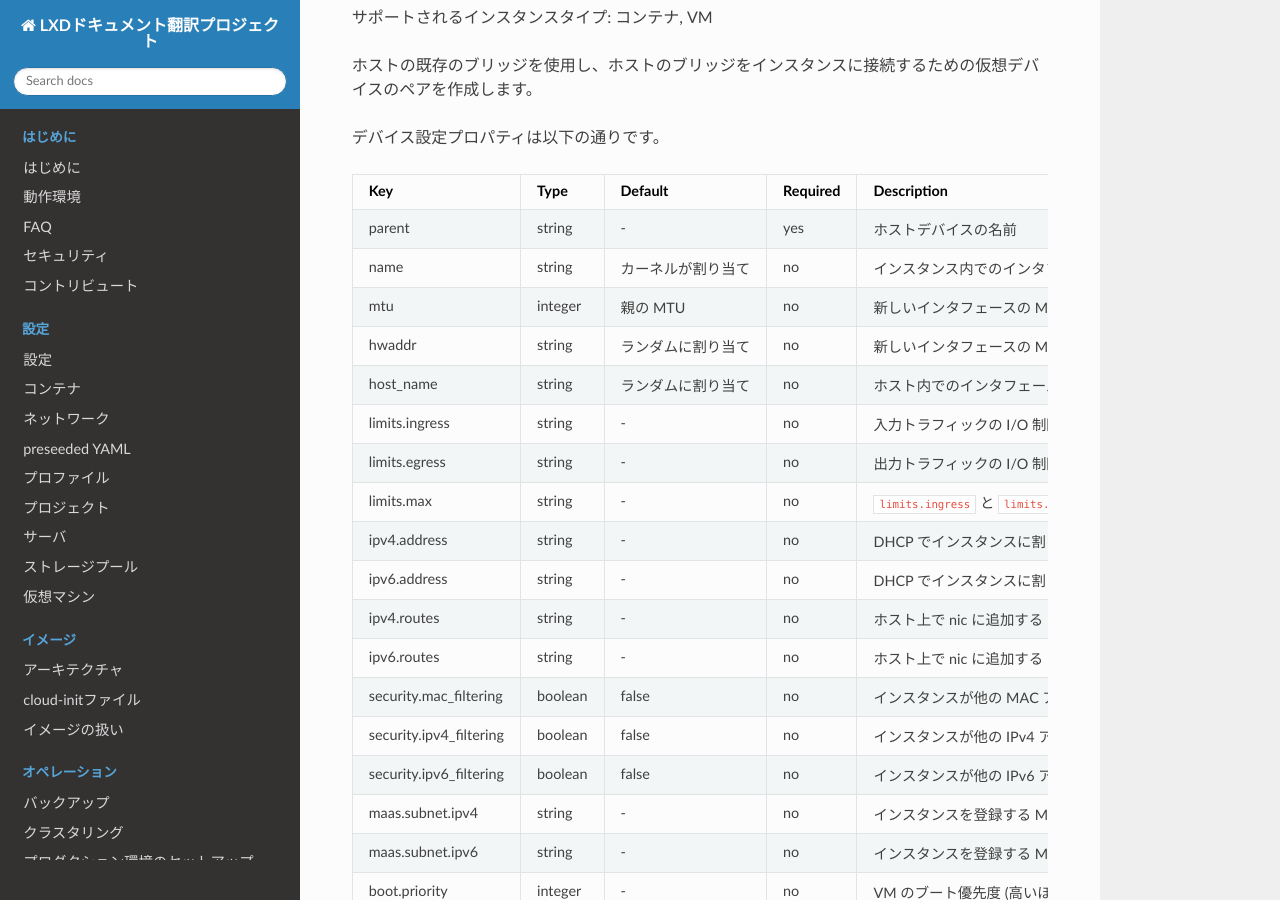
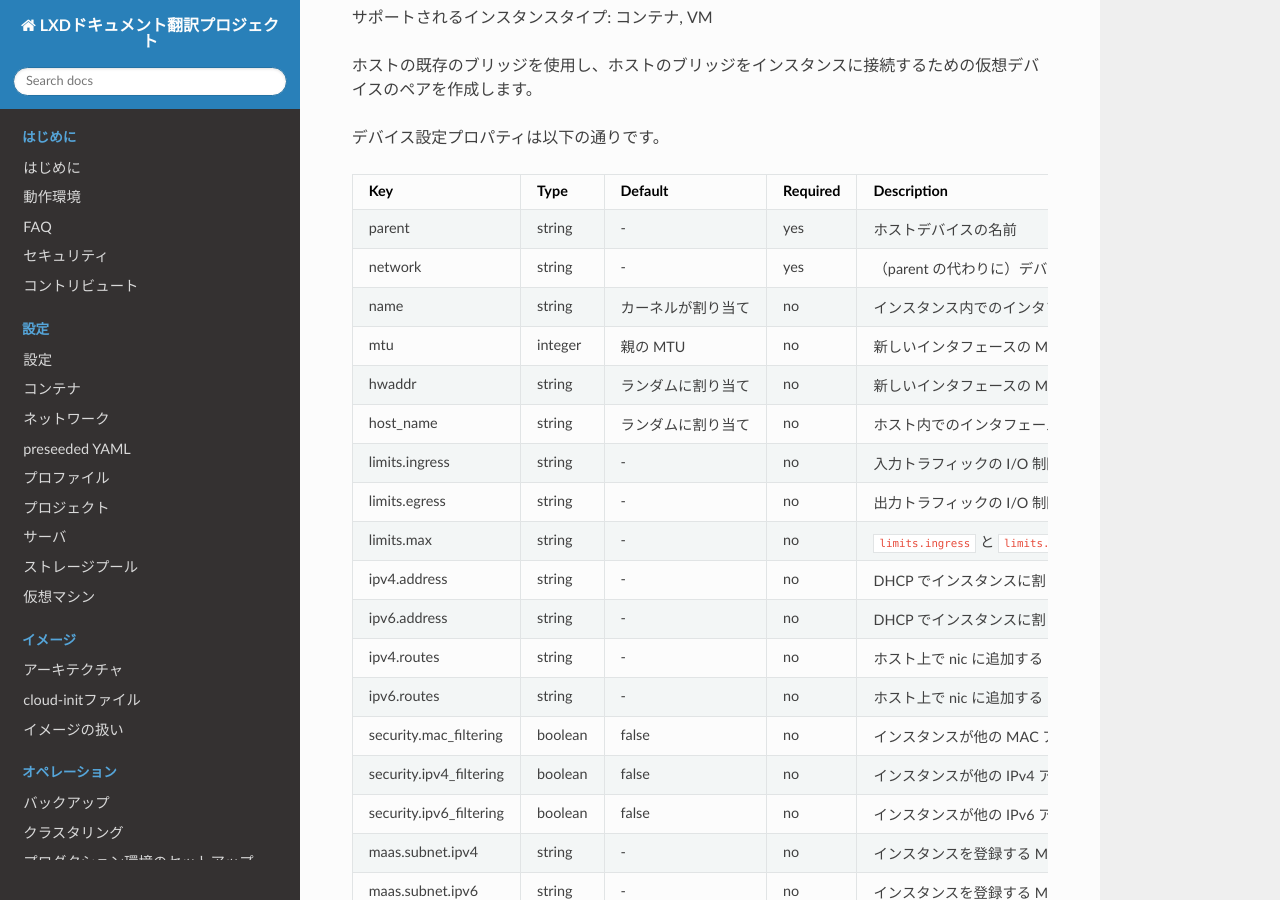
Before and after one commit to lxc-jp/lxd-ja, an MkDocs documentation site: the page built from doc/instances.md, in a window 1280 px wide and 900 px high, scrolled down 8686 px. Built offline with MkDocs 1.6.1, drawn with Linux system fonts in a browser that asks for light colours; nearby versions of some CDN libraries; old or Windows-style settings are respelled for this version of MkDocs.

Commit message:
Update instances to upstream at 2020-02-13
Signed-off-by: Hiroaki Nakamura <hnakamur@gmail.com>

```diff
--- a/doc/instances.md
+++ b/doc/instances.md
@@ -426,6 +426,7 @@ Device configuration properties:
 Key                      | Type      | Default           | Required  | Description
 :--                      | :--       | :--               | :--       | :--
 parent                   | string    | -                 | yes       | ホストデバイスの名前 <!-- The name of the host device -->
+network                  | string    | -                 | yes       | （parent の代わりに）デバイスをリンクする先の LXD ネットワーク <!-- The LXD network to link device to (instead of parent) -->
 name                     | string    | カーネルが割り当て <!-- kernel assigned -->   | no        | インスタンス内でのインタフェースの名前 <!-- The name of the interface inside the instance -->
 mtu                      | integer   | 親の MTU <!-- parent MTU -->        | no        | 新しいインタフェースの MTU <!-- The MTU of the new interface -->
 hwaddr                   | string    | ランダムに割り当て <!-- randomly assigned --> | no        | 新しいインタフェースの MAC アドレス <!-- The MAC address of the new interface -->
```
